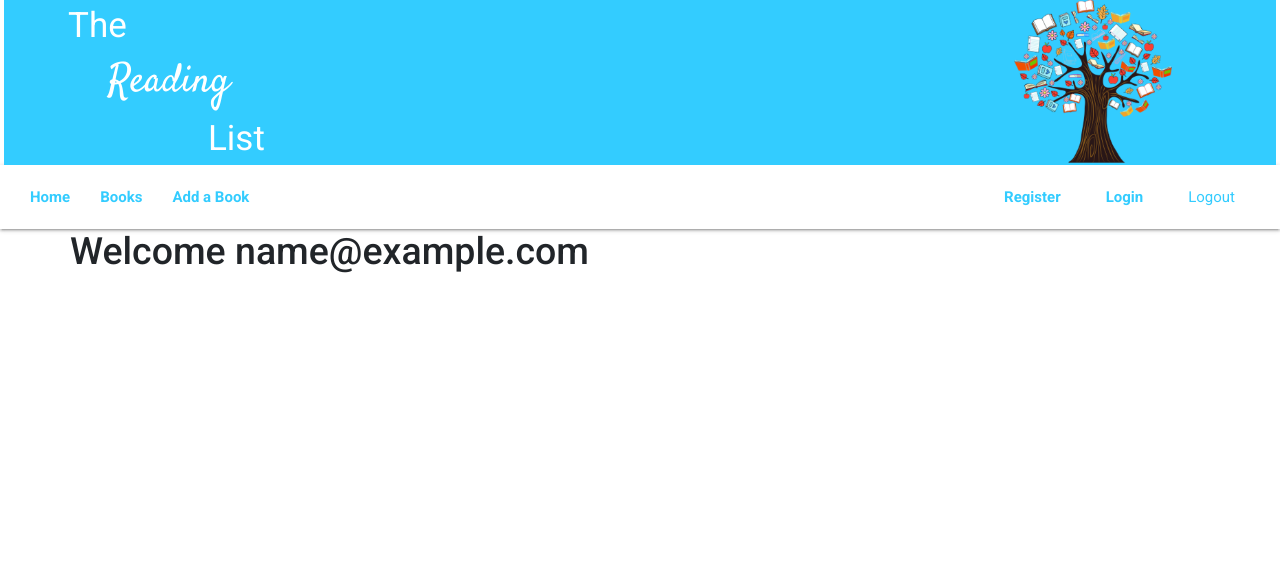
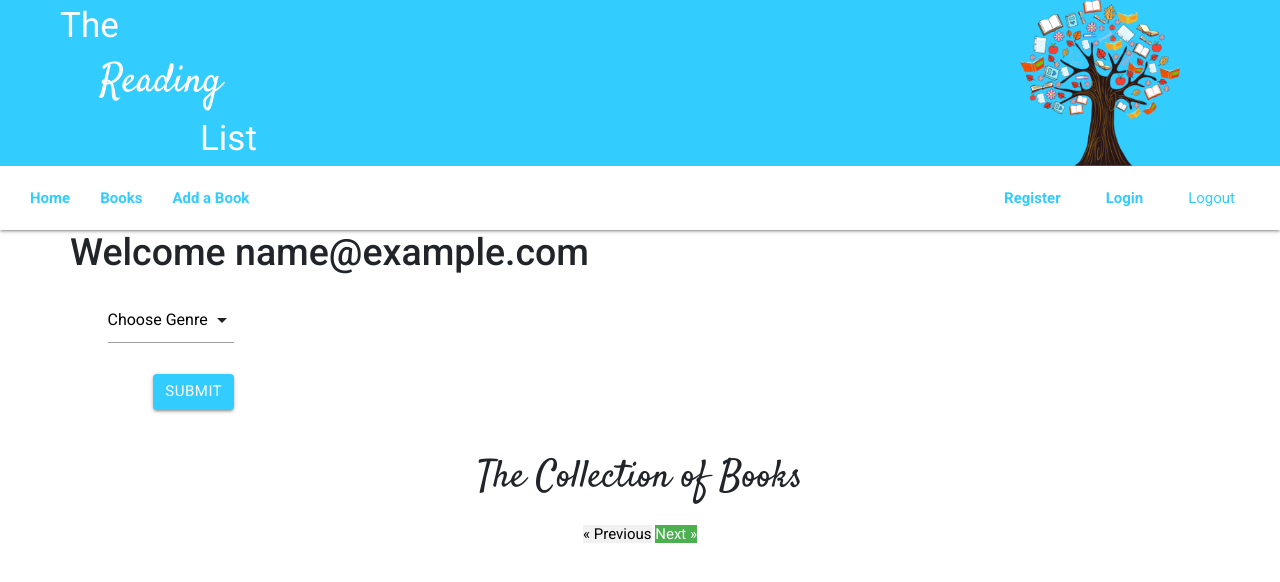
Before and after one commit to rory81/the_reading_list, a Flask app: a page that uses templates/profile.html in a window 1280 px wide. Shown: the top 582 px of the page. Run offline with Flask 2, Linux system fonts and the light colour scheme; the visitor is signed in with stand-in values (Sample User, id 1); a database or web service that is not in the repository returns one stand-in record (values such as "Sample title"); some libraries are stand-ins or nearby versions.

Commit message:
made homepage, added books in profile, removed pagination in books

```diff
--- a/app.py
+++ b/app.py
@@ -25,27 +25,12 @@ def get_home():
 @app.route('/get_books/<limit>/<offset>', methods=['GET'])
 def get_books(limit, offset):
     books = mongo.db.books
-    starting_point = list(books.find().sort('author'))
-    end_point = starting_point[int(offset)]['author']
-    upper_limit = books.count()
-    if (int(offset)+int(limit)) < upper_limit:
-        next_url = str(int(offset)+int(limit))
-    else:
-        next_url = str(upper_limit-1)
-    if (int(offset)-int(limit)) > 0:
-        prv_url = str(int(offset)-int(limit))
-    else:
-        prv_url = str(0)
-    books = books.find({'author': {'$gte': end_point}}
-                       ).sort('author').limit(int(limit))
-    results = mongo.db.books.find({'genre_name':
-                                   request.args.get('genre_name')})
+    results = mongo.db.books.find(
+        {'genre_name': request.args.get('genre_name')})
     return render_template('books.html',
                            books=books,
                            limit=limit,
                            offset=offset,
-                           next_url=next_url,
-                           prv_url=prv_url,
                            results=results,
                            genres=list(mongo.db.genres.find()))
 
@@ -84,11 +69,11 @@ def add_book():
                            genres=mongo.db.genres.find())
 
 
-@app.route('/insert_book', methods=['POST'])
-def insert_book():
+@app.route('/insert_book', methods=['GET', 'POST'])
+def insert_book(user_id):
     books = mongo.db.books
     new_book = request.form.to_dict()
-    new_book['user_id'] = "user_id"
+    new_book['user_id'] = mongo.db.users.find_one({'_id': ObjectId(user_id)})
     books.insert_one(request.form.to_dict())
     return redirect(url_for('get_books', limit=5, offset=0))
 
@@ -103,12 +88,6 @@ def book(book_id):
 def delete_book(book_id):
     mongo.db.books.remove({'_id': ObjectId(book_id)})
     return redirect(url_for('get_books', limit=5, offset=0))
-
-
-@app.route('/books_per_genre', methods=['POST'])
-def get_books_per_genre():
-    return render_template('genres.html', genres=mongo.db.genres.find(),
-                           books=list(mongo.db.books.find()))
 
 
 @app.route('/genre/<genre_id>')
--- a/static/css/style.css
+++ b/static/css/style.css
@@ -212,26 +207,19 @@ button.btn.del {
 
 /*PICTURE GRID*/
 
-.row{
-    display: flex;
-    flex-wrap: wrap;
-    padding: 0 4px;
+.indexrow img {
+    margin-left: 14px;
 }
 
-.column{
-    flex: 25%;
-    max-width: 25%;
-    padding: 0  4px;
+.view_more a{
+     text-transform: uppercase;
+     color: #ffab40!important;
+     margin-left: 14px;
 }
 
-.column.img-holder{
-    float: left;
+.indextitle{
+    margin-left: 14px;
 }
-
-
-
-
-
 
 
 
--- a/templates/profile.html
+++ b/templates/profile.html
@@ -1,4 +1,72 @@
 {% extends 'base.html' %}
 {% block content %}
 <h1> Welcome {{ user.email|first }} </h1>
+<div class="row no-gutters">
+	<form action="{{url_for('get_books',limit=5,offset=0)}}" methods="GET">
+		<div class="input-field genre_filter col-8 s12 ml-4">
+			<select id="genre_name" name="genre_name">
+                <option value="" disabled selected>Choose Genre</option>
+                {% for genre in genres%}
+                <option value="{{genre.genre_name}}">{{genre.genre_name}}</option>
+                {% endfor %}
+            </select>
+			<button class="btn form right mt-4" type="submit">Submit
+        </button>
+		</div>
+	</form>
+	<div class="col-12">
+		<div class="row no-gutters col-12 mx-auto mt-5">
+			<h3 class="title mx-auto">The Collection of Books</h3>
+		</div>
+		<div class="row no-gutters col-12 mt-3">
+			{% for result in results %}
+			<div class="col-4 col-md-3 book-picture">
+				<a href="{{url_for('book', book_id=result._id)}}" class="img-holder">
+					<img src="{{result.picture}}" alt="{{result.title}}">
+                    </a>
+			</div>
+			<div class="col-6 col-md-3 book-content">
+				<div class="row no-gutters row_title">
+					<a href="{{url_for('book', book_id=result._id)}}">
+						<strong>{{result.title}}</strong>
+					</a>
+				</div>
+				<div class="row no-gutters row_series">
+					{{result.series}}
+				</div>
+				<div class="row no-gutters row_author mt-2">
+					<strong><i>{{result.author}}</i></strong>
+				</div>
+				<div class="row no-gutters row_genre mt-2">
+					{{result.genre_name}}
+				</div>
+
+				<div class="row no-gutters row_published mt-2">
+					<i>Published: {{result.published}}</i>
+				</div>
+				<div class="row no-gutters row_amazon mt-2">
+					<a href="{{result.amazon}}" target="_blank" alt="link to amazon">Buy on Amazon.com</a>
+				</div>
+			</div>
+			<div class="col-2 col-md-1 book_rating">
+				<i class="material-icons star_icon">star</i>
+				<p><strong>{{result.rating}}</strong></p>
+			</div>
+			<div class="col-md-5 d-none d-sm-block book_description">
+				<div class="row no-gutters">
+					<p class="row_description"><strong><i>Book description</i></strong></p>
+					{{result.description}}
+				</div>
+			</div>
+			{% endfor %}
+		</div>
+		<div class="row no-gutters">
+			<div class="col text-center">
+				<a href="{{url_for('get_books',limit=5,offset=prv_url)}}" class="previous">&laquo; Previous</a>
+				<a href="{{url_for('get_books',limit=5,offset=next_url)}}" class="next">Next &raquo;</a>
+			</div>
+		</div>
+	</div>
+</div>
+
 {% endblock %}
```
Also changed, not shown: other parts of static/css/style.css (+50 -8 lines), templates/books.html (+0 -12 lines), templates/index.html (+10 -6 lines).
